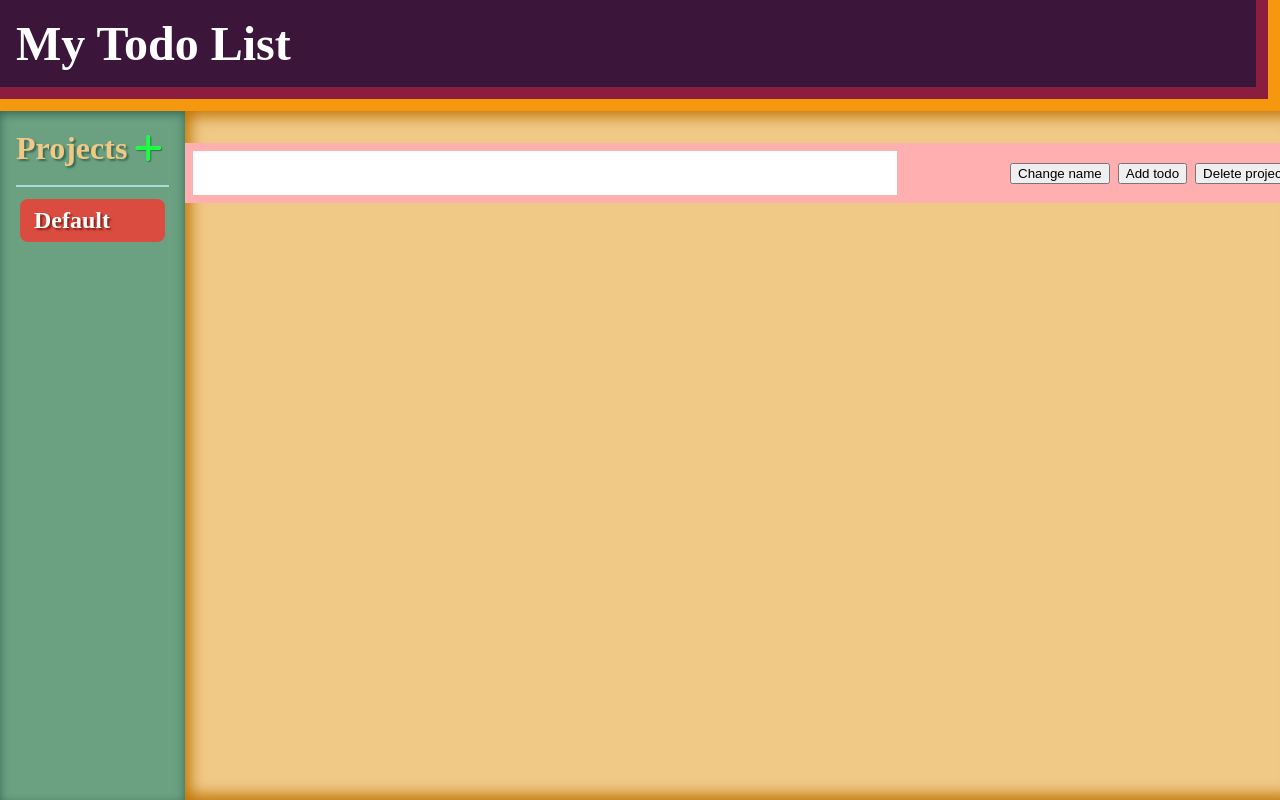
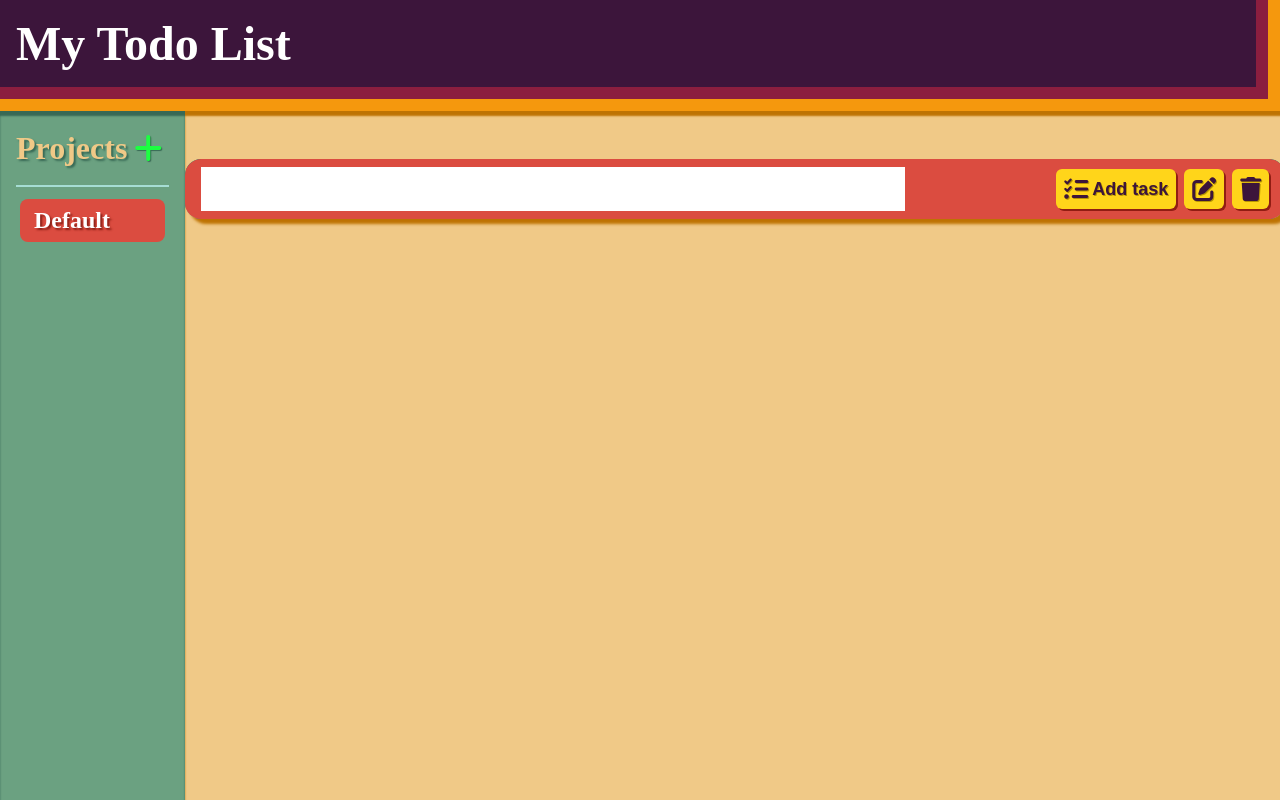
Before and after one commit to Miran-Mirantee/Todo-List, a website built with webpack: page src/html/index.html in a window 1280 px wide. Shown: the top 800 px of the page. Built offline with nearby package versions, Linux system fonts and the light colour scheme.

Commit message:
Style project container and top-panel of it

```diff
--- a/src/scripts/displayProject.js
+++ b/src/scripts/displayProject.js
@@ -254,7 +254,11 @@ const displayProject = (project) => {
     // add todo to project
     const addTodoBtn = document.createElement('button');
     addTodoBtn.classList.add('add-todo', 'btn', 'project');
-    addTodoBtn.textContent = "Add todo";
+    const addTodoIcon = document.createElement('i');
+    addTodoIcon.classList.add('fa-solid', 'fa-list-check');
+    const addTodoTxt = document.createElement('div');
+    addTodoTxt.textContent = 'Add task';
+    addTodoBtn.append(addTodoIcon, addTodoTxt);
     addTodoBtn.addEventListener('click', () => {
         if (!addTodoBtn.classList.contains('active')) {
             addTodoBtn.classList.add('active');
@@ -264,17 +268,15 @@ const displayProject = (project) => {
 
     // change project's name
     const changeProjectNameBtn = document.createElement('button');
-    changeProjectNameBtn.classList.add('change-name-project', 'btn', 'project');
-    changeProjectNameBtn.textContent = 'Change name';
+    changeProjectNameBtn.classList.add('change-name-project', 'btn', 'project', 'fa-solid', 'fa-pen-to-square');
     changeProjectNameBtn.addEventListener('click', () => _changeProjectName());
 
     // delete project from the list
     const deleteProjectBtn = document.createElement('button');
-    deleteProjectBtn.classList.add('delete-project', 'btn', 'project');
-    deleteProjectBtn.textContent = 'Delete project';
+    deleteProjectBtn.classList.add('delete-project', 'btn', 'project', 'fa-solid', 'fa-trash');
     deleteProjectBtn.addEventListener('click', () => _deleteProject());
 
-    btnPanel.append(changeProjectNameBtn, addTodoBtn, deleteProjectBtn);
+    btnPanel.append(addTodoBtn, changeProjectNameBtn, deleteProjectBtn);
     topPanel.append(projectName, btnPanel);
 
     const projectArea = document.querySelector('.project.area');
--- a/src/scripts/ui.js
+++ b/src/scripts/ui.js
@@ -12,7 +12,7 @@ const _createProjectArea = (content) => {
 // create a button for adding new project to the list
 const _createAddProjectBtn = (sidebar) => {
     const addBtn = document.createElement('button');
-    addBtn.classList.add('add-project', 'btn', 'fa-solid', 'fa-plus', 'fa-2xl');
+    addBtn.classList.add('add-project', 'btn', 'fa-solid', 'fa-plus');
     addBtn.addEventListener('click', () => {
         if (!addBtn.classList.contains('active')) {
             addBtn.classList.toggle('active');
--- a/src/style/style.css
+++ b/src/style/style.css
@@ -43,7 +43,7 @@ body{
     padding: 16px;
     width: 300px;
     box-shadow:
-        0px 3px 10px 0 #386955 inset
+        0px 5px 2px 0 #386955 inset
     ;
 }
 
@@ -113,10 +113,6 @@ body{
     align-items: center;
 }
 
-.project.top-panel{
-    gap: 8px;
-}
-
 .bottom-panel{
     display: flex;
     gap: 4px;
@@ -125,11 +121,42 @@ body{
 
 .btn-panel{
     display: flex;
+    align-items: center;
     gap: 8px;
 }
 
+.top-panel > .btn-panel > .btn{
+    box-shadow: 2px 2px 0px 0px #911d13;
+}
+
+.top-panel > .btn-panel > .btn:active{
+    transform: translate(1px, 1px);
+    box-shadow: none;
+}
+
+.btn{
+    border: none;
+    background-color: #ffd51a;
+    padding: 8px;
+    border-radius: 6px;
+    color: #3C153B;
+    font-size: 18px;
+    font-weight: bold;
+    text-shadow: 1px 1px 0px #b89600;
+}
+
+.btn:hover{
+    cursor: pointer;
+    background-color: #ffe260;
+}
+
+.btn:active{
+    background-color: #ffd51a;
+    color: #1b051b;
+    text-shadow: none;
+}
+
 .add-project.btn{
-    border: none;
     height: 42px;
     width: 42px;
     display: flex;
@@ -139,15 +166,14 @@ body{
     text-shadow: 1px 1px 1px #386955;
     background-color: transparent;
     border-radius: 16px;
+    font-size: 32px;
 }
 
 .add-project.btn:hover{
-    cursor: pointer;
     background-color: #89BD9E;
 }
 
 .add-project.btn:active{
-    cursor: pointer;
     color: #17c734;
     text-shadow: none;
     background-color: transparent;
@@ -158,8 +184,20 @@ body{
     justify-content: center;
     flex-grow: 1;
     box-shadow:
-        0 0 15px 5px #be7303 inset
+        0 5px 2px 0px #be7303 inset
     ;
+}
+
+.add-todo.btn > i,
+.delete-project.btn,
+.change-name-project.btn{
+    font-size: 24px;
+}
+
+.add-todo.btn{
+    display: flex;
+    align-items: center;
+    gap: 4px;
 }
 
 .project.container{
@@ -167,22 +205,36 @@ body{
     flex-direction: column;
     align-self: flex-start;
     width: 1100px;
+    margin: 48px 0;
+    background-color: #89BD9E;
+    border-radius: 16px;
+    overflow: hidden;
+    box-shadow:
+        5px 5px 3px 0 #be7303
+    ;
+}
+
+.project.top-panel{
     gap: 8px;
-    margin: 32px 0;
-    padding: 8px;
-    background-color: rgb(255, 175, 175);
+    padding: 8px 16px;
+    background-color: #DB4C40;
+    border-radius: 16px 16px 0 0;
+    box-shadow:
+        0px 0px 6px 2px #386955
+    ;
 }
 
 .project.name{
     font-size: 36px;
+    font-weight: bold;
     width: 700px;
     border: none;
     outline: none;
 }
 
-/* temp */
 .project.name:disabled{
-    color: black;
+    color: white;
+    text-shadow: 2px 2px 2px #8b1f15;
     background-color: transparent;
 }
 
@@ -190,6 +242,7 @@ body{
     display: flex;
     flex-direction: column;
     gap: 8px;
+    padding: 18px 12px;
 }
 
 .todo.container{
```
Also changed, not shown: dist/index.bundle.js.
